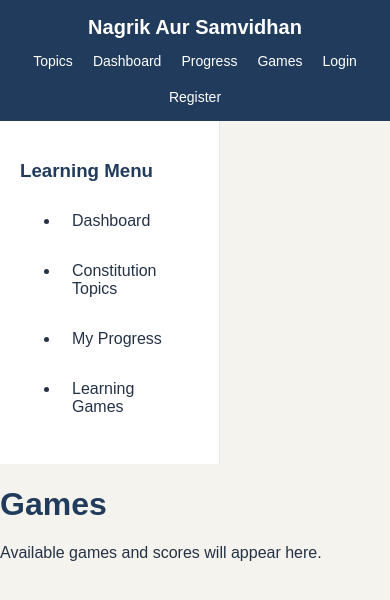
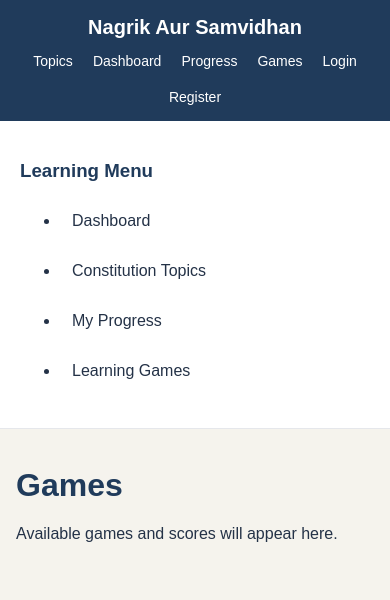
Before and after one commit to Ashish2106B/Constitution_Simplified, a React app in the folder frontend/: page /games in a window 390 px wide. Shown: the top 600 px of the page. Built offline with nearby package versions, Linux system fonts and the light colour scheme; the HTML template or start-up script is replaced by a standard one.

Commit message:
Arrange learning layout responsively

```diff
--- a/frontend/src/App.css
+++ b/frontend/src/App.css
@@ -245,3 +245,31 @@
   background: #eaf0f6;
   text-decoration: none;
 }
+
+.learning-layout {
+  display: flex;
+  min-height: calc(100vh - 60px);
+}
+
+.learning-content {
+  flex: 1;
+  padding: 24px;
+  min-width: 0;
+}
+
+@media (max-width: 768px) {
+  .learning-layout {
+    flex-direction: column;
+  }
+
+  .sidebar {
+    width: 100%;
+    min-width: 100%;
+    border-right: none;
+    border-bottom: 1px solid #e5e7eb;
+  }
+
+  .learning-content {
+    padding: 16px;
+  }
+}
--- a/frontend/src/components/Layout.jsx
+++ b/frontend/src/components/Layout.jsx
@@ -6,10 +6,10 @@ function Layout({ children }) {
     <>
       <Navbar />
 
-      <div>
+      <div className="learning-layout">
         <Sidebar />
 
-        <main>{children}</main>
+        <main className="learning-content">{children}</main>
       </div>
     </>
   );
```
